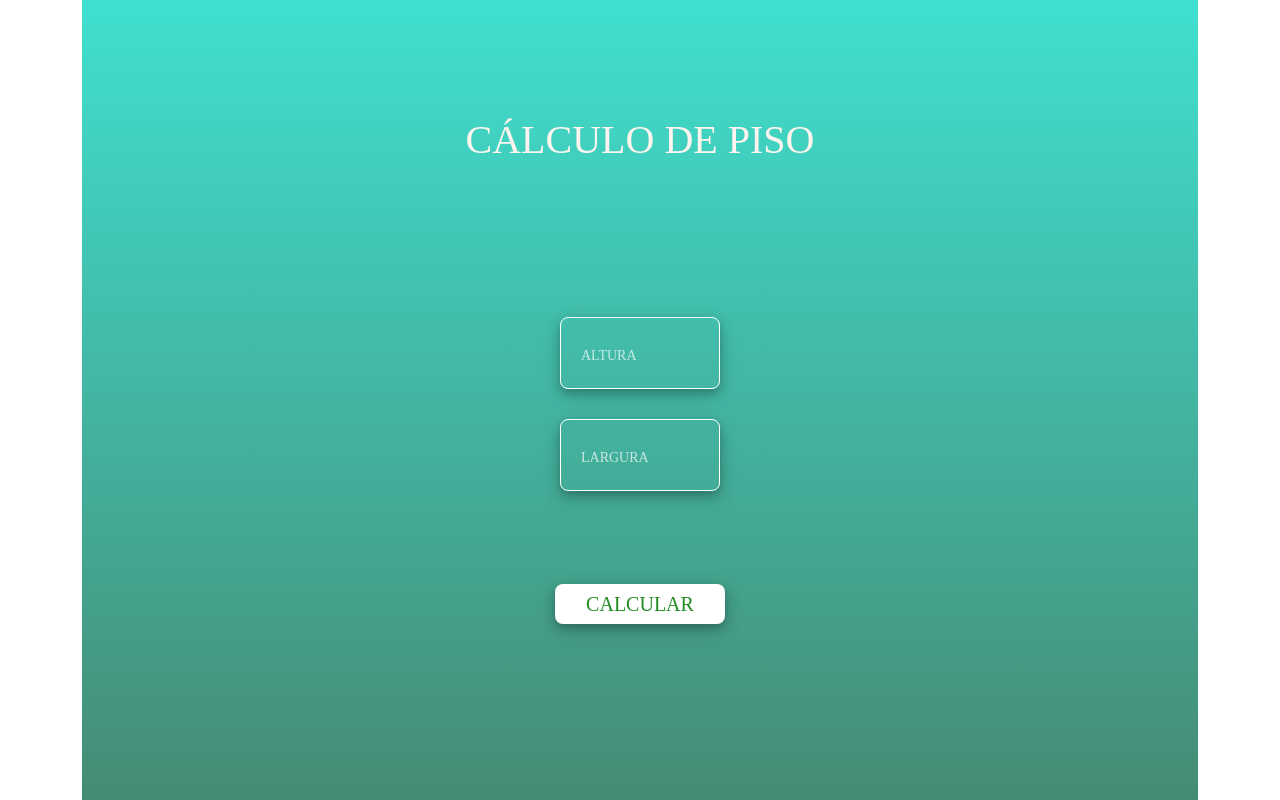
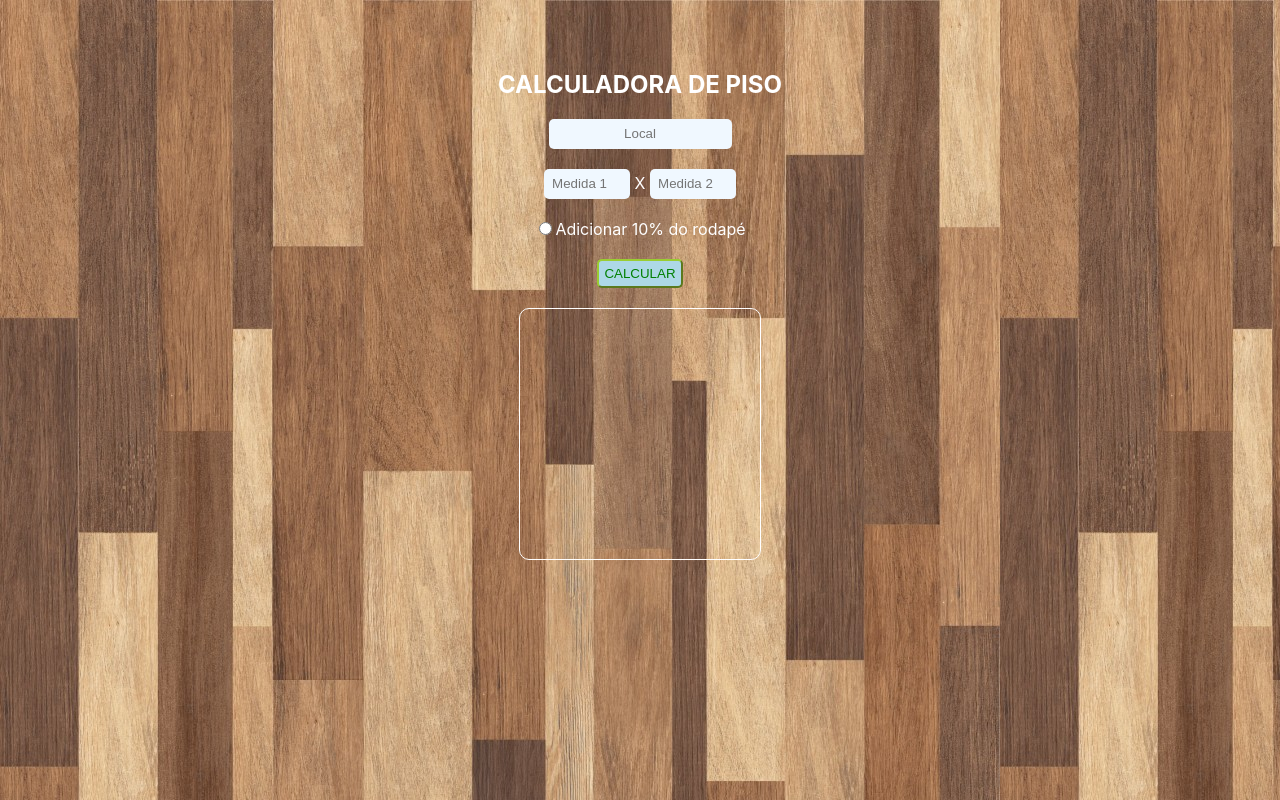
Before and after one commit to luizmarcelolm/calculo_de_piso, a React (Create React App) app: page / in a window 1280 px wide. Built offline with nearby package versions, Linux system fonts and the light colour scheme.

Commit message:
alteração layout e calculo

```diff
--- a/public/index.html
+++ b/public/index.html
@@ -9,36 +9,12 @@
       name="description"
       content="Web site created using create-react-app"
     />
-
     <link rel="apple-touch-icon" href="%PUBLIC_URL%/logo192.png" />
-    <!--
-      manifest.json provides metadata used when your web app is installed on a
-      user's mobile device or desktop. See https://developers.google.com/web/fundamentals/web-app-manifest/
-    -->
     <link rel="manifest" href="%PUBLIC_URL%/manifest.json" />
-    <!--
-      Notice the use of %PUBLIC_URL% in the tags above.
-      It will be replaced with the URL of the `public` folder during the build.
-      Only files inside the `public` folder can be referenced from the HTML.
-
-      Unlike "/favicon.ico" or "favicon.ico", "%PUBLIC_URL%/favicon.ico" will
-      work correctly both with client-side routing and a non-root public URL.
-      Learn how to configure a non-root public URL by running `npm run build`.
-    -->
-    <title>React App</title>
+    <title>Calculadora de piso</title>
   </head>
   <body>
     <noscript>You need to enable JavaScript to run this app.</noscript>
     <div id="root"></div>
-    <!--
-      This HTML file is a template.
-      If you open it directly in the browser, you will see an empty page.
-
-      You can add webfonts, meta tags, or analytics to this file.
-      The build step will place the bundled scripts into the <body> tag.
-
-      To begin the development, run `npm start` or `yarn start`.
-      To create a production bundle, use `npm run build` or `yarn build`.
-    -->
   </body>
 </html>
--- a/src/App.js
+++ b/src/App.js
@@ -1,6 +1,5 @@
 import React from 'react';
-import Headers from './Headers';
-
+import Headers from './Headers/Headers';
 
 function App (props) {
   return (
--- a/src/Headers.css
+++ /dev/null
@@ -1,97 +0,0 @@
-* {
-    margin: 0;
-    padding: 0;
-  }
-
-  .container {
-    display: flex;
-    margin: 0;
-    justify-content: center;
-    align-items: center;
-    height: 100vh;
-  }
-
-  .form {
-    display: flex;
-    height: 100%;
-    width: 100%;
-    flex-direction: column;
-    align-items: center;
-    justify-content: center;
-    background-image: linear-gradient(	#40E0D0, #458B74);
-  }
-
-  .form label {
-    color: white;
-    font-size: 20px;
-    font-weight: light;
-    font-family: Poppins;
-  }
-
-  .form input {
-    color: #FFF;
-    font-size: 20px;
-    font-family: Poppins;
-    background-color: transparent;
-    border: 1px solid #FFF;
-    border-radius: 8px;
-    box-shadow: 0 4px 8px 0 rgba(0, 0, 0, 0.2), 0 6px 20px 0 rgba(0, 0, 0, 0.19);
-    padding: 20px;
-    width: 160px;
-  }
-
-  .form input::placeholder {
-    color: #FFF;
-    font-size: 14px;
-    opacity: 0.7;
-  }
-
-  .form button {
-    color: #228B22;
-    font-size: 20px;
-    font-family: Poppins;
-    border: 30px;
-    background-color: #FFF;
-    border-radius: 8px;
-    width: 100%;
-    height: 40px;
-    box-shadow: 0 4px 8px 0 rgba(0, 0, 0, 0.2), 0 6px 20px 0 rgba(0, 0, 0, 0.19);
-    cursor: pointer;
-  }
-
-  .containerButton {
-    display: flex;
-    flex-direction: column;
-    width: 170px;
-    height: 20%;
-    justify-content: space-around;
-  }
-
-  .containerInputLabel {
-    height: 30%;
-    display: flex;
-    flex-direction: column;
-    align-items: center;
-    justify-content: center;
-  }
-
-  .childenContainerInputLabel {
-    display: flex;
-    align-items: center;
-    flex-direction: column;
-    margin: 15px;
-  }
-
-  h1 {
-    font-size: 40px;
-    height: 20%;
-    display: flex;
-    flex-direction: column;
-    align-items: center;
-    font-family: Poppins;
-    color: 	#FFF5EE;
-  }
-
-  .error{
-    color: red;
-  }
--- a/src/Headers.js
+++ /dev/null
@@ -1,40 +0,0 @@
-
-import React from 'react';
-import InputMask from "react-input-mask";
-import "./Headers.css";
-
-function Headers() {
-
-  return (
-    <form>
-      <div className="container">
-         <div className="form">
-         <h1>CÁLCULO DE PISO</h1>
-          <div className="containerInputLabel">
-            <div className="childenContainerInputLabel">
-
-              <InputMask
-                placeholder="ALTURA"
-                name="altura"
-
-              />
-            </div>
-            <div className="childenContainerInputLabel">
-
-              <InputMask
-                placeholder="LARGURA"
-                name="largura"
-
-              />
-            </div>
-          </div>
-          <div className="containerButton">
-            <button>CALCULAR</button>
-          </div>
-        </div>
-      </div>
-    </form>
-  );
-}
-
-export default Headers;
--- /dev/null
+++ b/src/Headers/Headers.css
@@ -0,0 +1,62 @@
+body {
+  padding-top: 50px;
+  max-width: 100vw;
+  background-image: url("/src/imagens/fundo.jpg");
+  color: white;
+  margin: 0;
+}
+
+.app{
+  text-align: center;
+}
+
+.container{
+  padding: 10px;
+  border: 1px solid white;
+  max-width: 220px;
+  min-width: 220px;
+  max-height: 230px;
+  min-height: 230px;
+  border-radius: 10px;
+}
+
+.container_info_fora{
+  padding: 20px;
+  display: flex;
+  justify-content: center;
+}
+
+.input{
+  text-align: center;
+  padding: 3px;
+    max-width: 80px;
+    min-height: 24px;
+    border-radius: 5px;
+    background-color: aliceblue;
+    border:none
+}
+
+.local{
+  text-align: center;
+    padding: 3px;
+    max-width: 300px;
+    min-height: 24px;
+    border-radius: 5px;
+    background-color: aliceblue;
+    border:none
+}
+
+.btn{
+    padding: 5px;
+    min-height: 24px;
+    border-radius: 5px;
+    background-color: #ADD8E6;
+    color:green;
+    border-color: yellowgreen;
+}
+
+.btn:hover{
+  border-color:white;
+
+
+}
--- /dev/null
+++ b/src/Headers/Headers.js
@@ -0,0 +1,73 @@
+
+import React, {useState} from 'react';
+import '../Headers/Headers.css';
+
+
+function Headers() {
+
+  const [form, setForm] = useState("");
+
+  //função que armazena informações digitadas
+  function handleChange(event) {
+
+    setForm({ ...form, [event.target.name]: event.target.value });
+  }
+
+
+  //função para enviar
+  function handleSubmit(event) {
+
+            //validação dos input
+            if (form.input_1 > 0 && form.input_2 > 0 ){
+                const calc = (form.input_1) + (form.input_2);
+                console.log(parseInt(calc));
+                  return alert("deu certo");
+            }
+    }
+      return (
+      <form onSubmit={handleSubmit}>
+        <div className="app">
+          <h2>CALCULADORA DE PISO</h2>
+          <div className="search">
+
+            <input className='local'
+              placeholder='Local'
+              type="local" /><br></br><br></br>
+
+            <input className='input'
+              placeholder='Medida 1'
+              onChange={handleChange}
+              type="number"
+              name="input_1" />
+
+              <label>  X  </label>
+
+              <input className='input'
+              placeholder='Medida 2'
+              onChange={handleChange}
+              type="number"
+              name="input_2" /><br></br><br></br>
+
+              <div className="radios">
+                <input type="radio" value="soma" name="soma"/>Adicionar 10% do rodapé
+              </div> <br></br>
+
+              <button
+                className="btn">
+                CALCULAR
+              </button>
+
+          </div>
+          <div className='container_info_fora'>
+              <div className="container">
+
+
+              </div>
+            </div>
+        </div>
+      </form>
+      );
+
+}
+
+export default Headers;
--- a/src/index.css
+++ b/src/index.css
@@ -1,5 +1,6 @@
 body {
   margin: 0;
+
   font-family: -apple-system, BlinkMacSystemFont, 'Segoe UI', 'Roboto', 'Oxygen',
     'Ubuntu', 'Cantarell', 'Fira Sans', 'Droid Sans', 'Helvetica Neue',
     sans-serif;
--- a/src/index.js
+++ b/src/index.js
@@ -1,7 +1,8 @@
 import React from 'react';
 import ReactDOM from 'react-dom/client';
 import App from './App';
-import 'bootstrap/dist/css/bootstrap.css';
+import './index.css';
+
 
 
 
```
Also changed, not shown: src/imagens/fundo.jpg (added), 1 other file (tests, documents, lock files or other folders).
